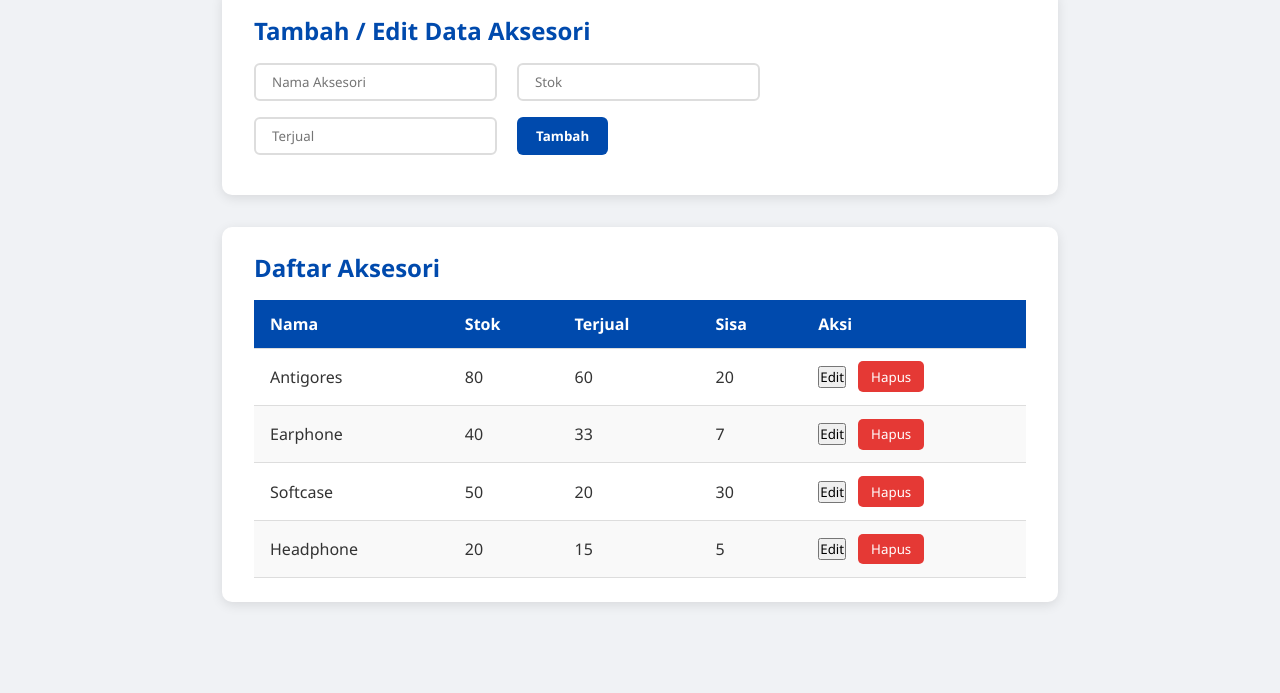
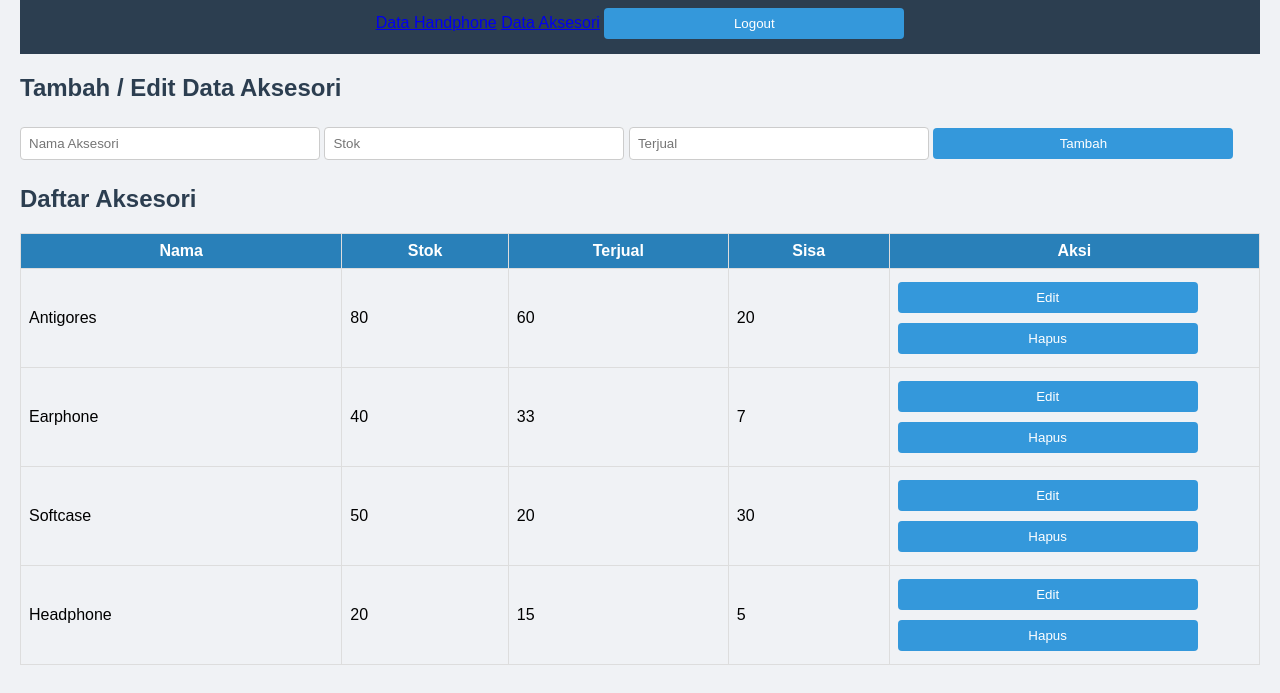
Before and after one commit to michaelicymenthol/APPBERKAWANPONSELID, a plain HTML site: page accessories.html in a window 1280 px wide. Shown: the part 107-800 px from the top of the page. Drawn offline with Linux system fonts and the light colour scheme.

Commit message:
Update style.css

```diff
--- a/style.css
+++ b/style.css
@@ -1,196 +1,63 @@
-/* Reset */
-* {
-  box-sizing: border-box;
+body {
+  font-family: Arial, sans-serif;
+  background: #f0f2f5;
+  padding: 20px;
   margin: 0;
-  padding: 0;
-  font-family: 'Segoe UI', Tahoma, Geneva, Verdana, sans-serif;
-}
-
-body {
-  background: #f0f2f5;
-  color: #333;
-  min-height: 100vh;
-  display: flex;
-  flex-direction: column;
 }
 
 header {
-  background-color: #004aad;
+  background: #2c3e50;
   color: white;
-  padding: 1rem 2rem;
-  display: flex;
-  align-items: center;
-  justify-content: space-between;
-  flex-wrap: wrap;
+  padding: 10px;
+  text-align: center;
 }
 
-header h1 {
-  font-size: 1.5rem;
+h2, h3 {
+  color: #2c3e50;
 }
 
-nav a {
-  color: white;
-  margin-right: 1rem;
-  text-decoration: none;
-  font-weight: 600;
-  padding: 0.3rem 0.6rem;
-  border-radius: 5px;
+input, button {
+  margin: 5px 0;
+  padding: 8px;
+  border-radius: 4px;
+  border: 1px solid #ccc;
+  width: 100%;
+  max-width: 300px;
+  box-sizing: border-box;
 }
 
-nav a.active,
-nav a:hover {
-  background-color: #00337a;
-}
-
-nav button {
-  background-color: #e53935;
+button {
+  background: #3498db;
+  color: white;
+  cursor: pointer;
   border: none;
-  padding: 0.4rem 0.9rem;
-  color: white;
-  font-weight: 600;
-  border-radius: 5px;
-  cursor: pointer;
-  transition: background-color 0.3s ease;
-}
-
-nav button:hover {
-  background-color: #b71c1c;
-}
-
-main {
-  flex: 1;
-  padding: 2rem;
-  max-width: 900px;
-  margin: 0 auto;
-  width: 100%;
-}
-
-.form-section,
-.table-section {
-  background: white;
-  padding: 1.5rem 2rem;
-  margin-bottom: 2rem;
-  border-radius: 10px;
-  box-shadow: 0 3px 12px rgb(0 0 0 / 0.1);
-}
-
-h2 {
-  margin-bottom: 1rem;
-  color: #004aad;
-}
-
-form input {
-  padding: 0.5rem 1rem;
-  margin-right: 1rem;
-  margin-bottom: 1rem;
-  border: 2px solid #ddd;
-  border-radius: 6px;
-  width: calc(33% - 12px);
-  min-width: 120px;
-  transition: border-color 0.3s ease;
-}
-
-form input:focus {
-  outline: none;
-  border-color: #004aad;
-}
-
-form button {
-  background-color: #004aad;
-  color: white;
-  border: none;
-  padding: 0.6rem 1.2rem;
-  font-weight: 700;
-  border-radius: 6px;
-  cursor: pointer;
-  transition: background-color 0.3s ease;
-}
-
-form button:hover {
-  background-color: #002e7c;
 }
 
 table {
   width: 100%;
   border-collapse: collapse;
-  font-size: 1rem;
+  margin-top: 10px;
 }
 
-thead {
-  background-color: #004aad;
+th, td {
+  border: 1px solid #ddd;
+  padding: 8px;
+}
+
+th {
+  background: #2980b9;
   color: white;
 }
 
-th,
-td {
-  padding: 0.8rem 1rem;
-  text-align: left;
-  border-bottom: 1px solid #ddd;
-}
-
-tbody tr:nth-child(even) {
-  background-color: #f9f9f9;
-}
-
-tbody tr:hover {
-  background-color: #e0e7ff;
-  transition: background-color 0.3s ease;
-}
-
-button.btn-hapus {
-  background-color: #e53935;
-  color: white;
-  border: none;
-  padding: 0.4rem 0.8rem;
-  border-radius: 5px;
-  cursor: pointer;
-  margin-left: 0.5rem;
-  transition: background-color 0.3s ease;
-}
-
-button.btn-hapus:hover {
-  background-color: #b71c1c;
-}
-
-/* Responsive */
-@media (max-width: 768px) {
-  header {
-    flex-direction: column;
-    align-items: flex-start;
-  }
-
-  nav {
-    margin-top: 0.5rem;
-  }
-
-  nav a {
-    margin-right: 0.5rem;
-    margin-bottom: 0.5rem;
-    display: inline-block;
-  }
-
-  form input {
-    width: 100%;
-    margin-right: 0;
-  }
-
-  form button {
-    width: 100%;
-  }
-}
-
-/* Animasi fade-in */
-.fade-in {
-  animation: fadeIn 0.4s ease forwards;
+.page {
+  animation: fadeIn 0.5s ease;
 }
 
 @keyframes fadeIn {
-  from {
-    opacity: 0;
-    transform: translateY(10px);
-  }
-  to {
-    opacity: 1;
-    transform: translateY(0);
-  }
+  from { opacity: 0; transform: translateY(20px); }
+  to { opacity: 1; transform: translateY(0); }
 }
+
+.admin-only {
+  margin-top: 20px;
+}
```
